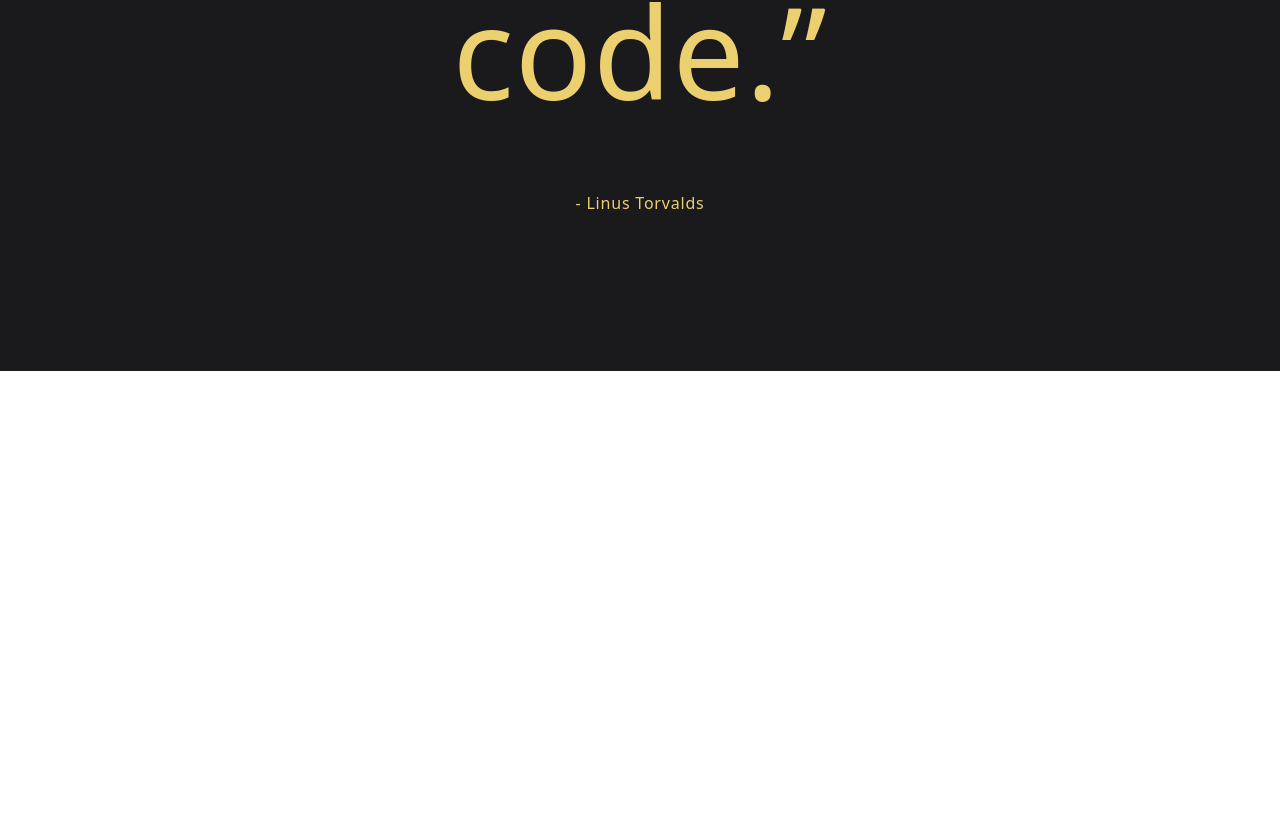
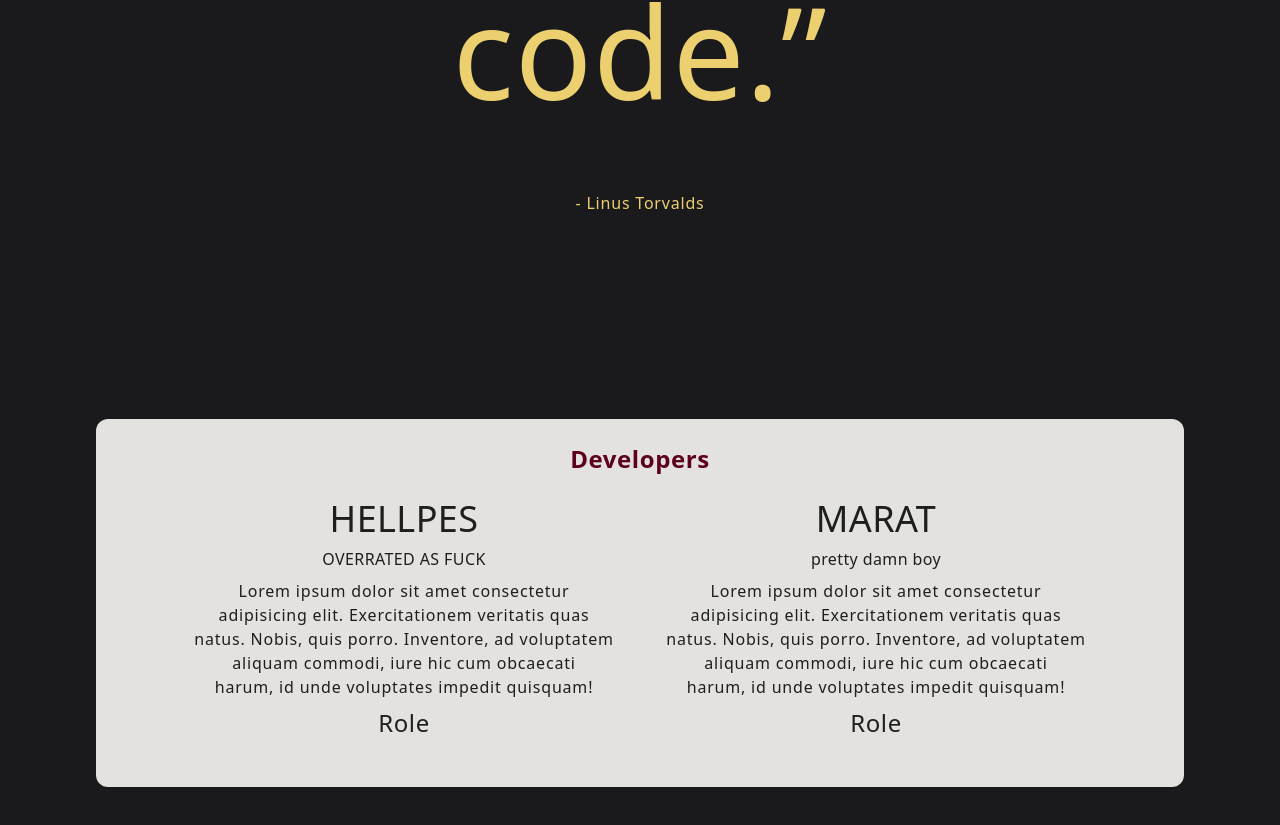
Before and after one commit to hellpes666/MultiTool, a React (Vite) app: page / in a window 1280 px wide. Shown: the part 429-1254 px from the top of the page. Before the commit the page ends 800 px from the top, so only its background shows below. Built offline with nearby package versions, Linux system fonts and the light colour scheme.

Commit message:
add smth on main page. It shpudld be refactored

```diff
--- a/src/components/Header.tsx
+++ b/src/components/Header.tsx
@@ -11,13 +11,11 @@
   return (
     <header className='bg mx-auto flex w-[90%] max-w-[1280px] items-center justify-between rounded-4xl px-6 py-3 select-none sm:px-8 md:h-20 lg:w-[70%]'>
       <Link to='/'>
-        <h2 className='title text-lg font-extrabold sm:text-xl lg:text-2xl'>
-          MultiTool.
-        </h2>
+        <h2 className='title'>MultiTool.</h2>
       </Link>
 
       <nav className='hidden md:block'>
-        <ul className='text-nav flex items-center gap-6 lg:gap-8'>
+        <ul className='text-alt flex items-center gap-6 lg:gap-8'>
           {ROUTES.map((route, index) => (
             <li
               key={index}
--- a/src/components/index.ts
+++ b/src/components/index.ts
@@ -1,5 +1,5 @@
 import Header from './Header';
-import MainPage from './main/MainPage';
+import MainPage from './Main/MainPage';
 import Container from './Container';
 import SEO from './SEO/Seo';
 
--- a/src/components/main/MainPage.tsx
+++ b/src/components/main/MainPage.tsx
@@ -1,12 +1,45 @@
 const MainPage = () => {
   return (
-    <div className='text w-full text-center'>
+    <div className='text flex w-full flex-col items-center gap-36 text-center'>
       <h1 className='flex flex-col items-center justify-center gap-4 leading-36'>
         {' '}
         <q className='text-9xl'>Talk is cheap. Show me the code.</q>
         <p>- Linus Torvalds</p>{' '}
         {/*TODO сделать маркерную обводку variant(1,2,3)  */}
       </h1>
+
+      <section className='bg w-full rounded-xl px-18 py-6 text-center'>
+        {/* //ABOUT SECITON */}
+        <h2 className='title'>Developers</h2>
+        <div className='my-6 flex justify-between'>
+          <div className='text-alt flex flex-col gap-2'>
+            <h3 className='text-4xl uppercase'>hellpes</h3>
+            <span>OVERRATED AS FUCK</span>
+            <p className='tracking-wider text-balance'>
+              Lorem ipsum dolor sit amet consectetur adipisicing elit.
+              Exercitationem veritatis quas natus. Nobis, quis porro. Inventore,
+              ad voluptatem aliquam commodi, iure hic cum obcaecati harum, id
+              unde voluptates impedit quisquam!
+            </p>
+            <div className='text-alt mx-auto flex items-center gap-4 text-2xl'>
+              Role
+            </div>
+          </div>
+          <div className='text-alt flex flex-col gap-2'>
+            <h3 className='text-4xl uppercase'>marat</h3>
+            <span>pretty damn boy</span>
+            <p className='tracking-wider text-balance'>
+              Lorem ipsum dolor sit amet consectetur adipisicing elit.
+              Exercitationem veritatis quas natus. Nobis, quis porro. Inventore,
+              ad voluptatem aliquam commodi, iure hic cum obcaecati harum, id
+              unde voluptates impedit quisquam!
+            </p>
+            <div className='text-alt mx-auto flex items-center gap-4 text-2xl'>
+              Role
+            </div>
+          </div>
+        </div>
+      </section>
     </div>
   );
 };
--- a/src/index.css
+++ b/src/index.css
@@ -14,10 +14,10 @@
     }
 
     .title {
-        @apply text-[var(--title-light)] dark:text-[var(--title-dark)] tracking-wide
+        @apply text-[var(--title-light)] dark:text-[var(--title-dark)] tracking-wide font-extrabold sm:text-xl lg:text-2xl
     }
 
-    .text-nav {
+    .text-alt {
         @apply text-[var(--text-light)] dark:text-[var(--text-dark)] tracking-wide
     }
 
@@ -32,6 +32,10 @@
     .durationAll-500 {
         @apply !transition-all !duration-500
     }
+
+    /* .standart-section-padding {
+        @apply
+    } */
 }
 
 @theme {
```
